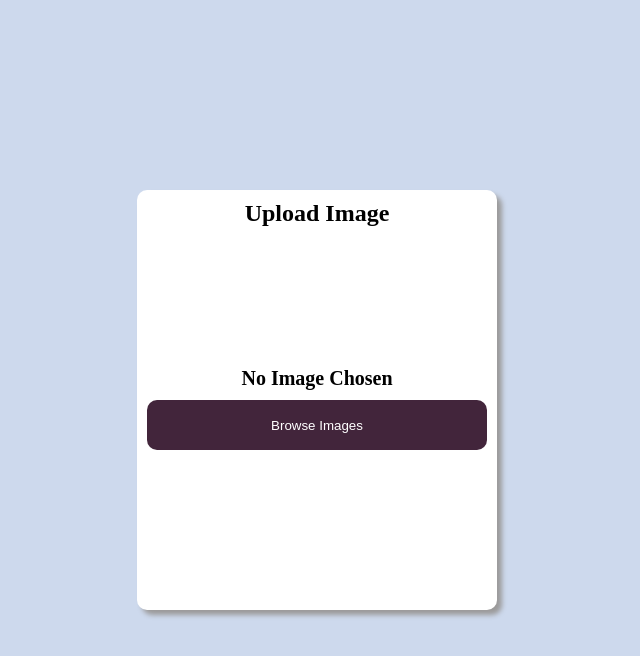
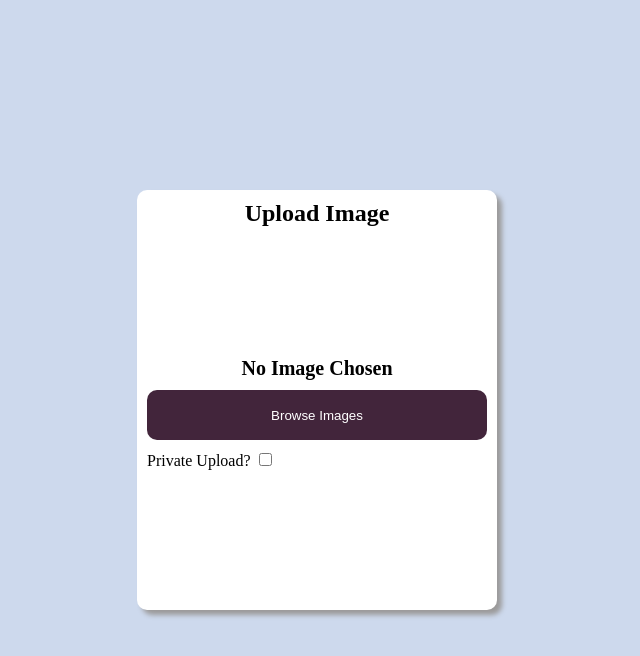
Before and after one commit to bryanguillen/ipfs-poc, a React (Create React App) app: page / in a window 1280 px wide. Both pictures are taken after a click on the button "Upload Image". Shown: the top 656 px of the page, without its empty margins (323-963 px from the left). Built offline with nearby package versions, Linux system fonts and the light colour scheme.

Commit message:
feat: add non-functional private upload checkbox
Non-functional meaning, it actually does not add privacy to upload yet; it's visual in nature at this point.

```diff
--- a/src/components/upload-form/UploadForm.js
+++ b/src/components/upload-form/UploadForm.js
@@ -5,7 +5,9 @@ function UploadForm({
   imageName,
   onChange,
   onSubmit,
-  submitting
+  submitting,
+  privateUploadChecked,
+  setPrivateUploadChecked
 }) {
   return (
     <div className="upload-form-container">
@@ -40,6 +42,33 @@ function UploadForm({
           </div> :
           null
       }
+      <PrivateUploadCheckbox
+        checked={privateUploadChecked}
+        setValue={setPrivateUploadChecked}
+      />
+    </div>
+  );
+}
+
+/**
+ * @description Private upload checkbox component
+ * @param {Object} props
+ * @returns {Object}
+ */
+function PrivateUploadCheckbox({
+  checked,
+  setValue
+}) {
+  return (
+    <div className="private-upload-checkbox-container">
+      <label htmLFor="private-upload-checkbox">Private Upload? </label>
+      <input
+        checked={checked}
+        id="private-upload-checkbox"
+        name="private-upload-checkbox"
+        onChange={setValue}
+        type="checkbox"
+      />
     </div>
   );
 }
```
